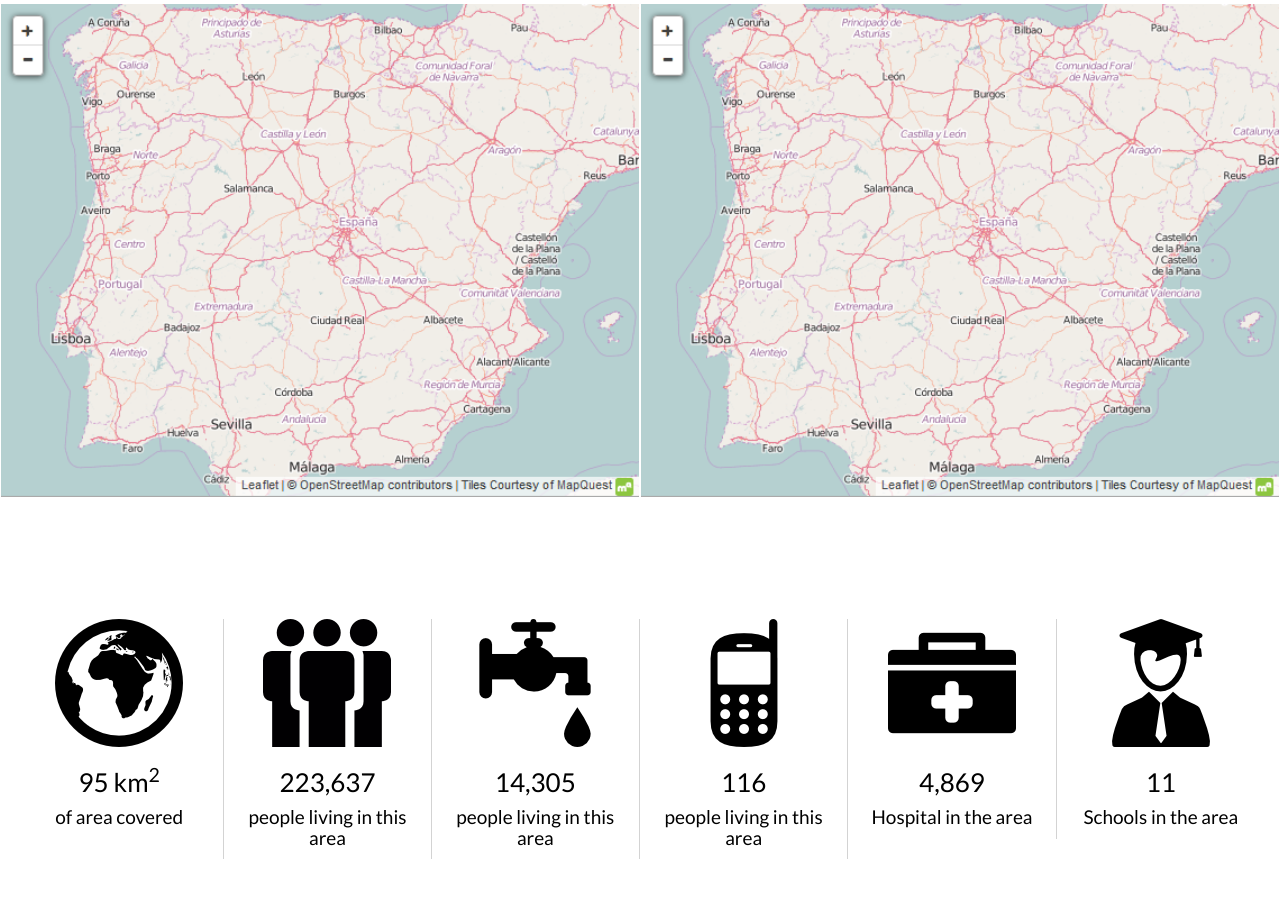
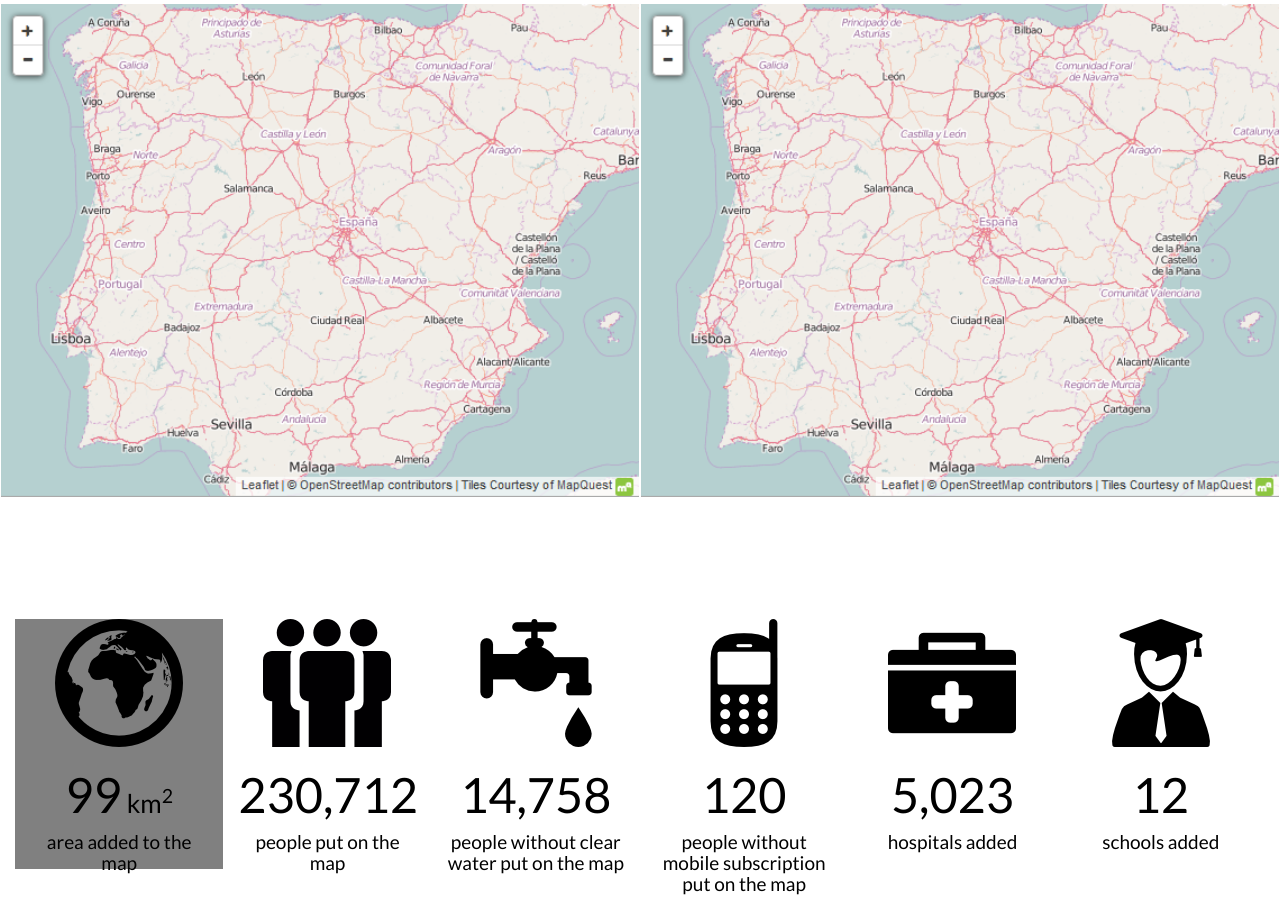
Before and after one commit to treigerm/ImpactMap, a plain HTML site: page map-comp/index.html in a window 1280 px wide. Shown: the part 70-967 px from the top of the page. Drawn offline with nearby package versions, Linux system fonts and the light colour scheme.

Commit message:
changes to design

```diff
--- a/map-comp/index.html
+++ b/map-comp/index.html
@@ -41,29 +41,29 @@
 
 
           </div>
-          <div class="col-lg-2 stat">
+          <div class="col-lg-2 stat color1">
             <img src="images/earth.png" alt="" class="icon" />
             <h3><span class="Count" id="count1">2345</span> km<sup>2</sup></h3>
-            <h4> of area covered</h2>
+            <h4>area added to the map</h2>
           </div>
 
           <div class="col-lg-2 stat stat-mid">
             <img src="images/group.png" alt="" class="icon" />
             <h3><span class="Count" id="count2">2307123</span></h3>
-            <h4>people living in this area</h2>
+            <h4>people put on the map</h2>
 
           </div>
 
           <div class="col-lg-2 stat stat-mid-right">
             <img src="images/bathroom-faucet-tool.png" alt="" class="icon" />
             <h3><span class="Count"id="count3">14785</span></h3>
-            <h4>people living in this area</h2>
+            <h4>people without clear water put on the map</h4>
 
           </div>
           <div class="col-lg-2 stat stat-mid-right">
             <img src="images/old-mobile.png" alt="" class="icon" />
             <h3><span class="Count" id="count4">23057</span></h3>
-            <h4>people living in this area</h2>
+            <h4>people without mobile subscription put on the map</h4>
 
           </div>
 
@@ -71,14 +71,14 @@
           <div class="col-lg-2 stat stat-mid-right">
             <img src="images/first-aid-kit.png" alt="" class="icon" />
             <h3><span class="Count" id="count5">1</span></h3>
-            <h4>Hospital in the area</h2>
+            <h4>hospitals added</h4>
           </div>
 
           <div class="col-lg-2 stat">
 
               <img src="images/uni.png" alt=""class="icon"  />
               <h3><span class="Count" id="count6">3</span></h3>
-              <h4>Schools in the area</h2>
+              <h4>schools added</h4>
           </div>
 
     </div>
--- a/map-comp/script/map.js
+++ b/map-comp/script/map.js
@@ -230,23 +230,24 @@ var phones = 120;
 var hospitals = 5023;
 var schools = 12;
 
+var TIME = 3;
 
-var numAnim = new CountUp("count1", 0, area, 0, 10);
+var numAnim = new CountUp("count1", 0, area, 0, TIME);
 numAnim.start();
 
-var numAnim = new CountUp("count2", 5, people, 0, 10);
+var numAnim = new CountUp("count2", 0, people, 0, TIME);
 numAnim.start();
 
-var numAnim = new CountUp("count3", 5, water, 0, 10);
+var numAnim = new CountUp("count3", 0, water, 0, TIME);
 numAnim.start();
 
-var numAnim = new CountUp("count4", 5, phones, 0, 10);
+var numAnim = new CountUp("count4", 0, phones, 0, TIME);
 numAnim.start();
 
-var numAnim = new CountUp("count5", 5, hospitals, 0, 10);
+var numAnim = new CountUp("count5", 0, hospitals, 0, TIME);
 numAnim.start();
 
-var numAnim = new CountUp("count6", 5, schools, 0, 10);
+var numAnim = new CountUp("count6", 0, schools, 0, TIME);
 numAnim.start();
 
 
--- a/map-comp/styles/style.css
+++ b/map-comp/styles/style.css
@@ -20,18 +20,27 @@ h1 span {
   margin-top: -20px;
 }
 
+.Count {
+  font-size: 3.8vw;
+}
+
 .stat {
   text-align: center;
   margin-top: 100px;
+  height: 250px;
 }
 
-.stat-mid {
+/*.stat-mid {
   border-right: 1px solid lightgray;
   border-left: 1px solid lightgray;
 }
 
 .stat-mid-right {
   border-right: 1px solid lightgray;
+} */
+
+.color1 {
+  background-color: gray;
 }
 
 .stat-title {
```
